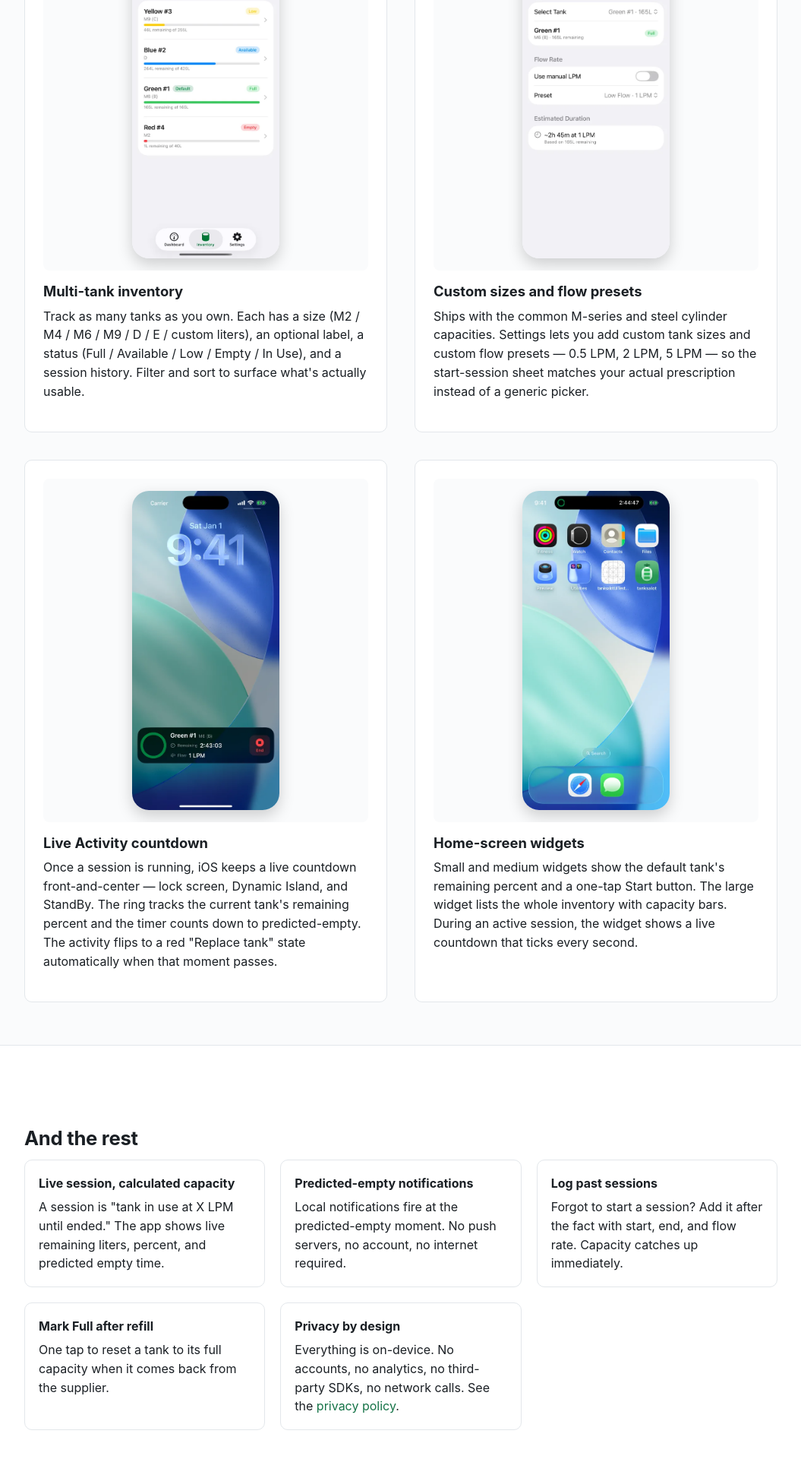
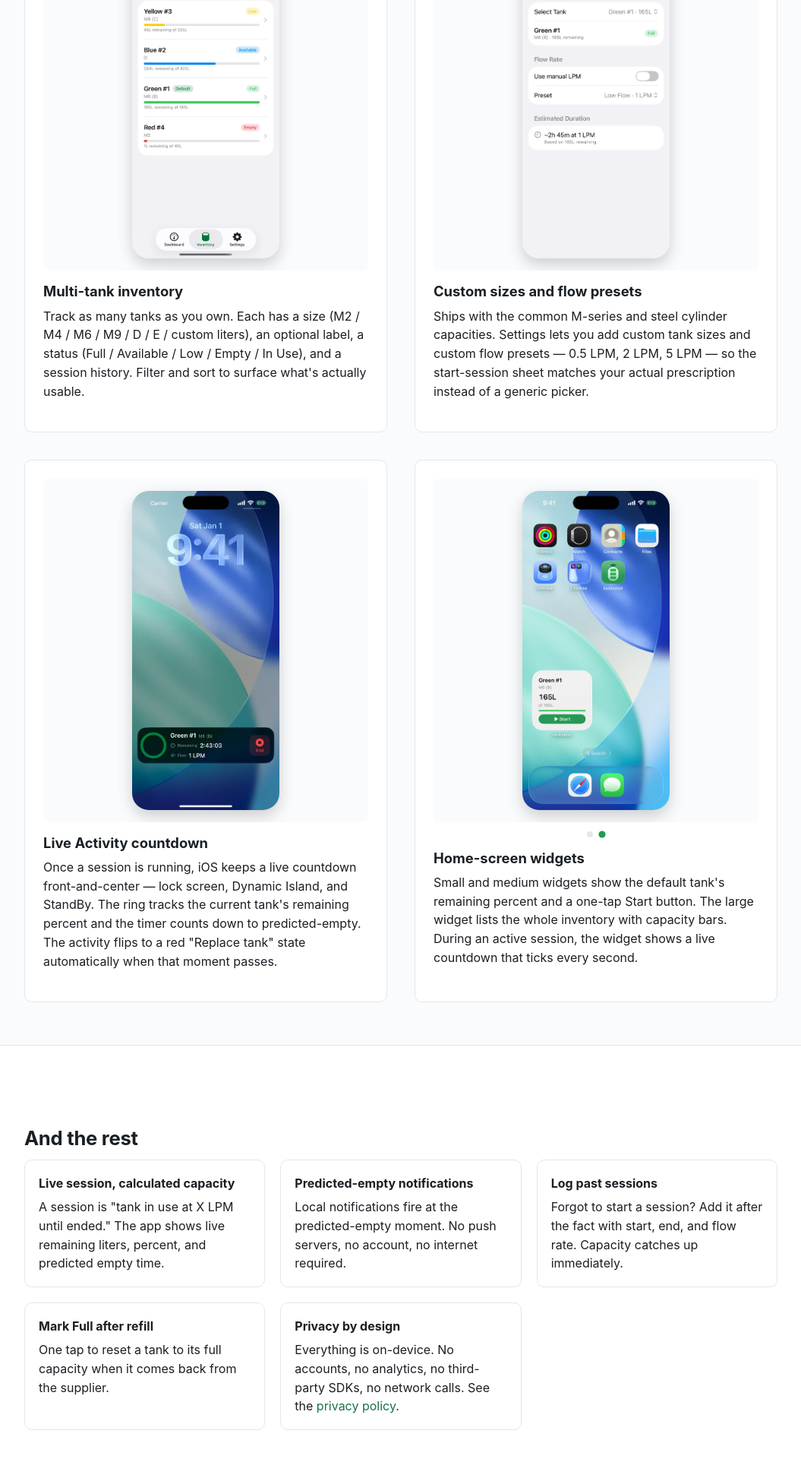
Before and after one commit to djds23/tanksalot.web, a Jekyll site: the page built from index.html, in a window 1280 px wide. Shown: the part 954-2874 px from the top of the page at 76% size, without its empty margins (112-1167 px from the left). Built offline with Jekyll 4.4.1, drawn with Linux system fonts in a browser that asks for light colours.

Commit message:
Replace widget shot with a small/large widget carousel
The "Home-screen widgets" feature now shows a 2-slide carousel cycling
the small "Start" widget and the large inventory widget, each with
light/dark WebP (+ JPEG fallback). Sourced from new widget-small/large
masters in _screenshot-src/.

The carousel is a swipeable scroll-snap strip that works with no JS; a
small progressive-enhancement script adds clickable dots, active-dot
sync, and gentle autoplay (paused on interaction/hover, off-screen, or
prefers-reduced-motion).

Drops the old dynamic-island screenshot (master + derivatives) it
replaced, and adds widget-small/large to the image optimizer.

Co-Authored-By: Claude Opus 4.8 (1M context) <noreply@anthropic.com>

```diff
--- a/assets/style.css
+++ b/assets/style.css
@@ -186,6 +186,58 @@ section.alt { background: var(--paper); border-top: 1px solid var(--rule); borde
   box-shadow: 0 8px 20px rgba(0,0,0,0.18);
 }
 
+/* Carousel (home-screen widgets) — swipeable scroll-snap, JS adds dots/autoplay */
+.shot-carousel { margin-bottom: 16px; }
+.carousel { position: relative; }
+.carousel-track {
+  display: flex;
+  overflow-x: auto;
+  scroll-snap-type: x mandatory;
+  scroll-behavior: smooth;
+  scrollbar-width: none;          /* Firefox */
+  -ms-overflow-style: none;       /* old Edge */
+  border-radius: 8px;
+}
+.carousel-track::-webkit-scrollbar { display: none; }
+.carousel-slide {
+  flex: 0 0 100%;
+  scroll-snap-align: center;
+  display: flex;
+  align-items: center;
+  justify-content: center;
+  background: var(--bg);
+  padding: 16px;
+}
+.carousel-slide picture { display: contents; }
+.carousel-slide img {
+  display: block;
+  width: auto;
+  max-width: 100%;
+  max-height: 420px;
+  border-radius: 22px;
+  box-shadow: 0 8px 20px rgba(0,0,0,0.18);
+}
+.carousel-dots {
+  display: flex;
+  justify-content: center;
+  gap: 8px;
+  margin-top: 12px;
+}
+.carousel-dots .dot {
+  width: 8px;
+  height: 8px;
+  padding: 0;
+  border: 0;
+  border-radius: 50%;
+  background: var(--rule);
+  cursor: pointer;
+  transition: background 0.2s, transform 0.2s;
+}
+.carousel-dots .dot[aria-current="true"] {
+  background: var(--brand);
+  transform: scale(1.15);
+}
+
 .blurb-list {
   display: grid;
   gap: 20px;
--- a/index.html
+++ b/index.html
@@ -109,16 +109,37 @@ description: tanksalot keeps tabs on portable oxygen tanks at home — whether y
       </div>
 
       <div class="feature">
-        <div class="shot">
-          <picture>
-            <source srcset="{{ '/assets/dynamic-island-dark.webp' | relative_url }}" type="image/webp" media="(prefers-color-scheme: dark)">
-            <source srcset="{{ '/assets/dynamic-island-dark.jpg' | relative_url }}" media="(prefers-color-scheme: dark)">
-            <source srcset="{{ '/assets/dynamic-island-light.webp' | relative_url }}" type="image/webp">
-            <img
-              src="{{ '/assets/dynamic-island-light.jpg' | relative_url }}"
-              alt="Dynamic Island showing the tanksalot live countdown"
-              width="471" height="1024" loading="lazy" decoding="async">
-          </picture>
+        <div class="shot-carousel">
+          <div class="carousel" aria-roledescription="carousel" aria-label="tanksalot home-screen widgets">
+            <div class="carousel-track">
+              <div class="carousel-slide">
+                <picture>
+                  <source srcset="{{ '/assets/widget-small-dark.webp' | relative_url }}" type="image/webp" media="(prefers-color-scheme: dark)">
+                  <source srcset="{{ '/assets/widget-small-dark.jpg' | relative_url }}" media="(prefers-color-scheme: dark)">
+                  <source srcset="{{ '/assets/widget-small-light.webp' | relative_url }}" type="image/webp">
+                  <img
+                    src="{{ '/assets/widget-small-light.jpg' | relative_url }}"
+                    alt="Small tanksalot home-screen widget showing the default tank's remaining liters and a Start button"
+                    width="471" height="1024" loading="lazy" decoding="async">
+                </picture>
+              </div>
+              <div class="carousel-slide">
+                <picture>
+                  <source srcset="{{ '/assets/widget-large-dark.webp' | relative_url }}" type="image/webp" media="(prefers-color-scheme: dark)">
+                  <source srcset="{{ '/assets/widget-large-dark.jpg' | relative_url }}" media="(prefers-color-scheme: dark)">
+                  <source srcset="{{ '/assets/widget-large-light.webp' | relative_url }}" type="image/webp">
+                  <img
+                    src="{{ '/assets/widget-large-light.jpg' | relative_url }}"
+                    alt="Large tanksalot home-screen widget listing the whole tank inventory with capacity bars"
+                    width="471" height="1024" loading="lazy" decoding="async">
+                </picture>
+              </div>
+            </div>
+            <div class="carousel-dots">
+              <button class="dot" type="button" aria-label="Show the small widget" aria-current="true"></button>
+              <button class="dot" type="button" aria-label="Show the large widget" aria-current="false"></button>
+            </div>
+          </div>
         </div>
         <h3>Home-screen widgets</h3>
         <p>
```
Also changed, not shown: other parts of index.html (+46 -0 lines), bin/optimize-images.mjs (+8 -1 lines), assets/dynamic-island-dark.jpg (deleted), assets/dynamic-island-dark.webp (deleted), assets/dynamic-island-light.jpg (deleted), assets/dynamic-island-light.webp (deleted), assets/widget-large-dark.jpg (added), assets/widget-large-dark.webp (added), assets/widget-large-light.jpg (added), assets/widget-large-light.webp (added), assets/widget-small-dark.jpg (added), assets/widget-small-dark.webp (added), assets/widget-small-light.jpg (added), assets/widget-small-light.webp (added), 2 other files.
